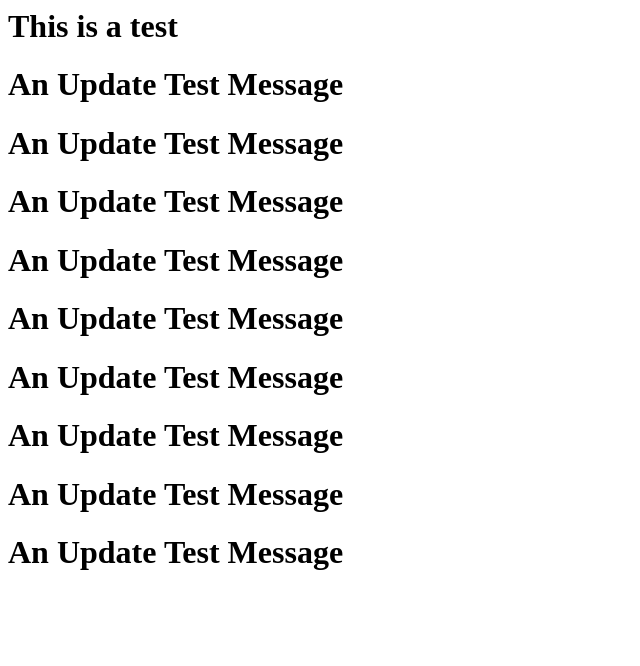
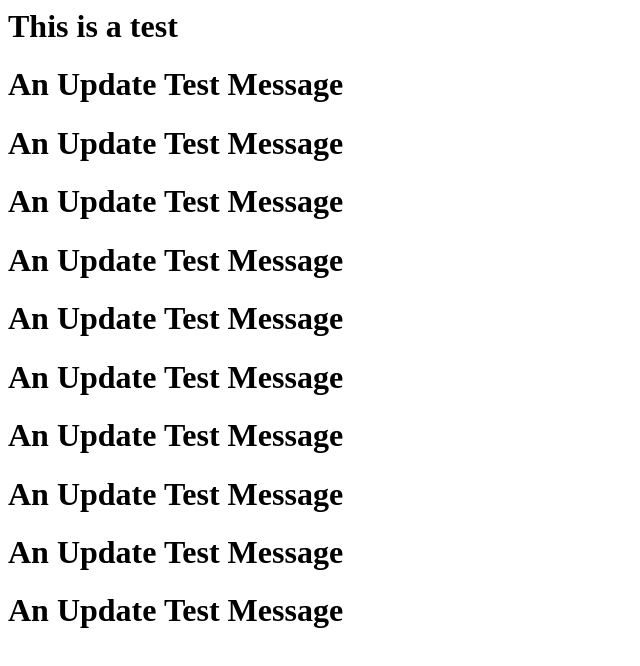
Before and after one commit to CodeBrewArmy/CodeBrewArmy.github.io, a plain HTML site: page index.html in a window 1280 px wide. Shown: the whole page, without its empty margins (0-640 px from the left). Drawn offline with Linux system fonts and the light colour scheme.

Commit message:
Updated Blog

```diff
--- a/index.html
+++ b/index.html
@@ -1,2 +1,2 @@
 <h1>This is a test</h1>
-<h1>An Update Test Message</h1><h1>An Update Test Message</h1><h1>An Update Test Message</h1><h1>An Update Test Message</h1><h1>An Update Test Message</h1><h1>An Update Test Message</h1><h1>An Update Test Message</h1><h1>An Update Test Message</h1><h1>An Update Test Message</h1>
+<h1>An Update Test Message</h1><h1>An Update Test Message</h1><h1>An Update Test Message</h1><h1>An Update Test Message</h1><h1>An Update Test Message</h1><h1>An Update Test Message</h1><h1>An Update Test Message</h1><h1>An Update Test Message</h1><h1>An Update Test Message</h1><h1>An Update Test Message</h1>
```
